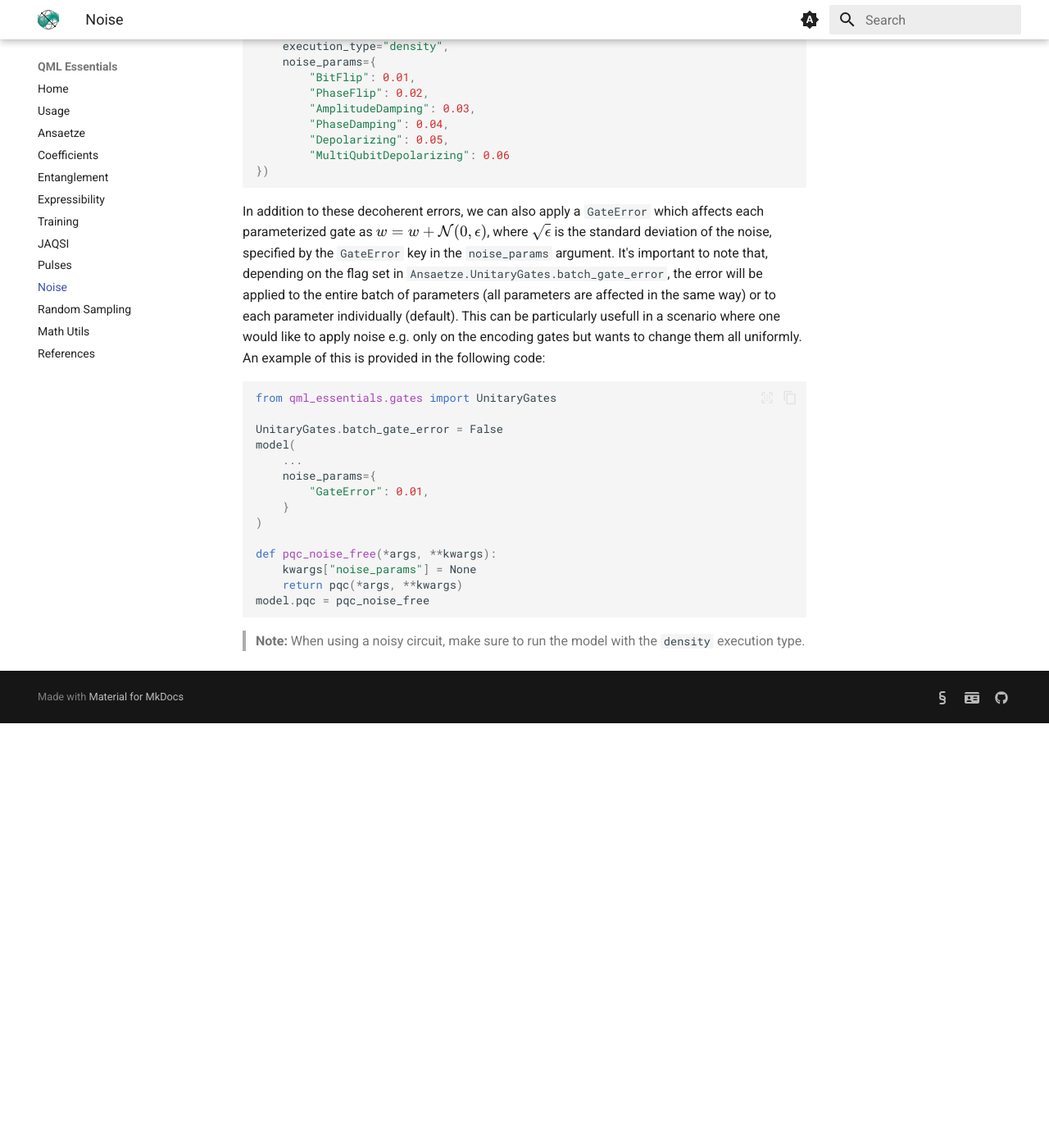
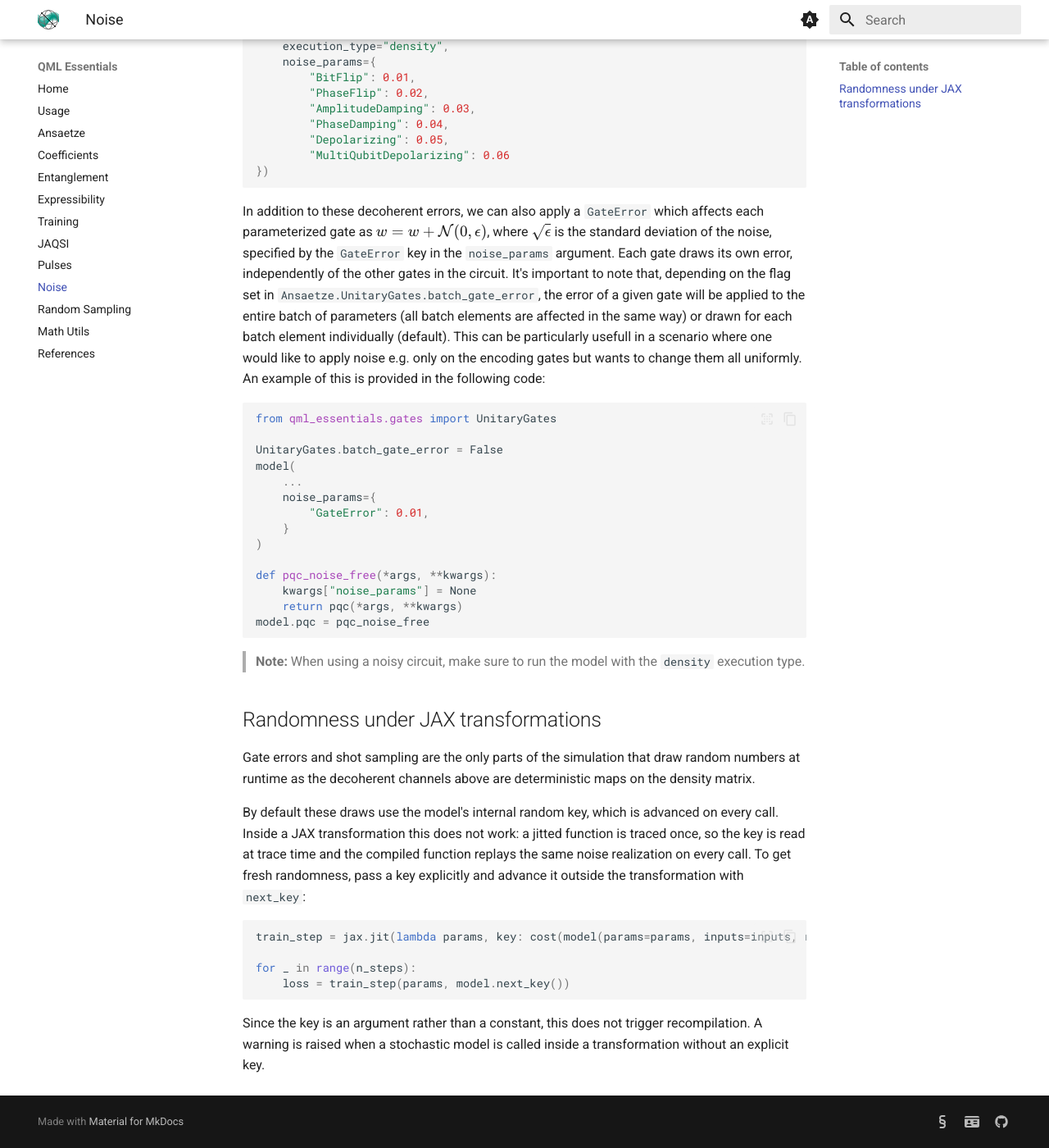
Before and after one commit to cirKITers/qml-essentials, an MkDocs documentation site: the page built from docs/noise.md, in a window 1280 px wide and 1400 px high, scrolled down 668 px. Shown: the whole window at 82% size. Built offline with MkDocs 1.6.1 and Material for MkDocs 9.7.7, drawn with Linux system fonts in a browser that asks for light colours; before the commit the page ends 1550 px from its top, so only the background shows below that.

Commit message:
batch sensitive gate error and general node on randomness in jax
Signed-off-by: Melvin Strobl <lc3267@kit.edu>

````diff
--- a/docs/noise.md
+++ b/docs/noise.md
@@ -33,7 +33,8 @@ model(
 ```
 
 In addition to these decoherent errors, we can also apply a `GateError` which affects each parameterized gate as $w = w + \mathcal{N}(0, \epsilon)$, where $\sqrt{\epsilon}$ is the standard deviation of the noise, specified by the `GateError` key in the `noise_params` argument.
-It's important to note that, depending on the flag set in `Ansaetze.UnitaryGates.batch_gate_error`, the error will be applied to the entire batch of parameters (all parameters are affected in the same way) or to each parameter individually (default).
+Each gate draws its own error, independently of the other gates in the circuit.
+It's important to note that, depending on the flag set in `Ansaetze.UnitaryGates.batch_gate_error`, the error of a given gate will be applied to the entire batch of parameters (all batch elements are affected in the same way) or drawn for each batch element individually (default).
 This can be particularly usefull in a scenario where one would like to apply noise e.g. only on the encoding gates but wants to change them all uniformly.
 An example of this is provided in the following code:
 
@@ -55,3 +56,21 @@ model.pqc = pqc_noise_free
 ```
 
 > **Note:** When using a noisy circuit, make sure to run the model with the `density` execution type.
+
+## Randomness under JAX transformations
+
+Gate errors and shot sampling are the only parts of the simulation that draw random numbers at runtime as the decoherent channels above are deterministic maps on the density matrix.
+
+By default these draws use the model's internal random key, which is advanced on every call.
+Inside a JAX transformation this does not work: a jitted function is traced once, so the key is read at trace time and the compiled function replays the same noise realization on every call.
+To get fresh randomness, pass a key explicitly and advance it outside the transformation with `next_key`:
+
+```python
+train_step = jax.jit(lambda params, key: cost(model(params=params, inputs=inputs, random_key=key)))
+
+for _ in range(n_steps):
+    loss = train_step(params, model.next_key())
+```
+
+Since the key is an argument rather than a constant, this does not trigger recompilation.
+A warning is raised when a stochastic model is called inside a transformation without an explicit key.
````
